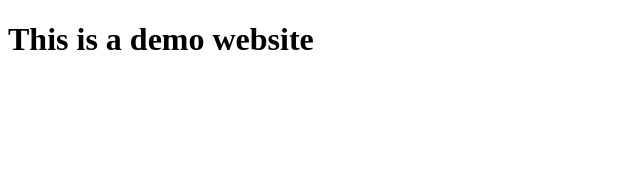
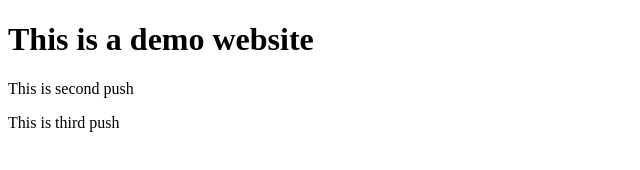
Before and after one commit to fazlyalahiru/my-first-website, a plain HTML site: page my-first-website/index.html in a window 1280 px wide. Shown: the whole page, without its empty margins (0-640 px from the left). Drawn offline with Linux system fonts and the light colour scheme.

Commit message:
Third push

```diff
--- a/my-first-website/index.html
+++ b/my-first-website/index.html
@@ -8,5 +8,7 @@
 </head>
 <body>
     <h1>This is a demo website</h1>
+    <p>This is second push</p>
+    <p>This is third push</p>
 </body>
 </html>
```
